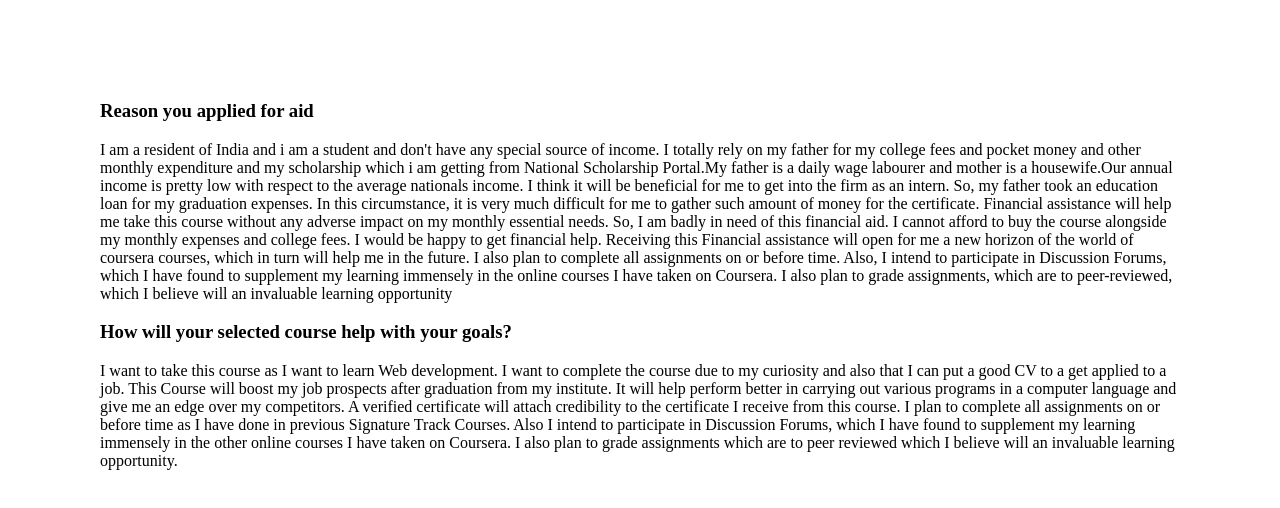
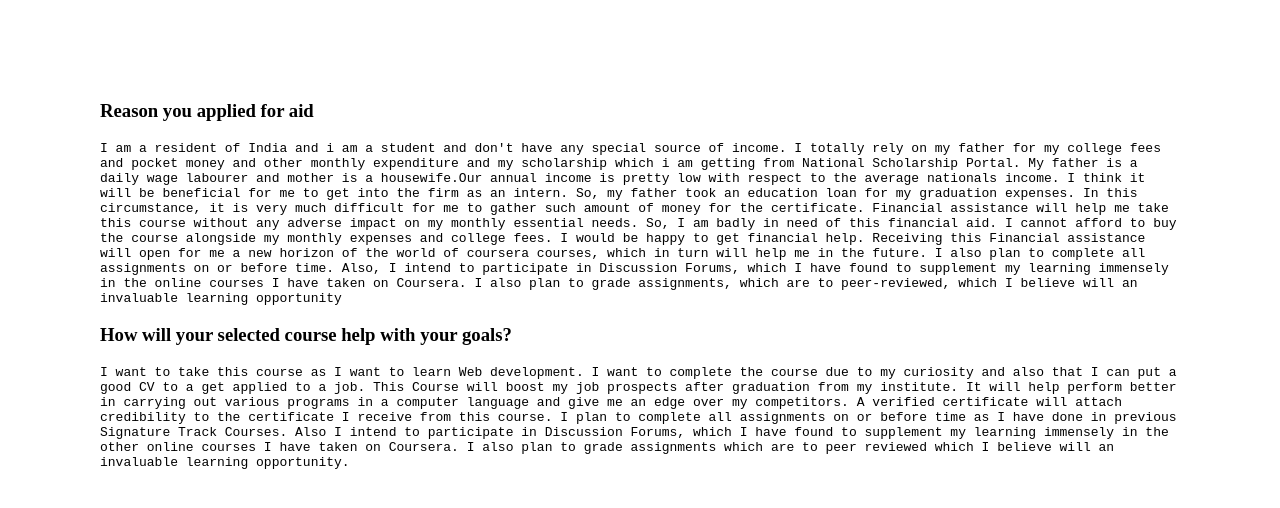
Before and after one commit to saifiBrothers/coursera-answers, a plain HTML site: page index.html in a window 1280 px wide. Drawn offline with Linux system fonts and the light colour scheme.

Commit message:
Update index.html

```diff
--- a/index.html
+++ b/index.html
@@ -10,8 +10,18 @@
 
 <body>
 	<h3 class="question">Reason you applied for aid</h3>
-	<p class="answers">I am a resident of India and i am a student and don't have any special source of income. I totally rely on my father for my college fees and pocket money and other monthly expenditure and my scholarship which i am getting from National Scholarship Portal.My father is a daily wage labourer and mother is a housewife.Our annual income is pretty low with respect to the average nationals income. I think it will be beneficial for me to get into the firm as an intern. So, my father took an education loan for my graduation expenses. In this circumstance, it is very much difficult for me to gather such amount of money for the certificate. Financial assistance will help me take this course without any adverse impact on my monthly essential needs. So, I am badly in need of this financial aid. I cannot afford to buy the course alongside my monthly expenses and college fees. I would be happy to get financial help. Receiving this Financial assistance will open for me a new horizon of the world of coursera courses, which in turn will help me in the future. I also plan to complete all assignments on or before time. Also, I intend to participate in Discussion Forums, which I have found to supplement my learning immensely in the online courses I have taken on Coursera. I also plan to grade assignments, which are to peer-reviewed, which I believe will an invaluable learning opportunity</p>
+	<code class="answers">I am a resident of India and i am a student and don't have any special source of income.
+	I totally rely on my father for my college fees and pocket money and other monthly expenditure and my scholarship which i am getting from National Scholarship Portal.
+		My father is a daily wage labourer and mother is a housewife.Our annual income is pretty low with respect to the average nationals income.
+		I think it will be beneficial for me to get into the firm as an intern.
+		So, my father took an education loan for my graduation expenses. In this circumstance, it is very much difficult for me to gather such amount of money for the certificate.
+		Financial assistance will help me take this course without any adverse impact on my monthly essential needs.
+		So, I am badly in need of this financial aid. I cannot afford to buy the course alongside my monthly expenses and college fees.
+		I would be happy to get financial help. Receiving this Financial assistance will open for me a new horizon of the world of coursera courses,
+		which in turn will help me in the future. I also plan to complete all assignments on or before time. Also, I intend to participate in Discussion Forums,
+		which I have found to supplement my learning immensely in the online courses I have taken on Coursera.
+		I also plan to grade assignments, which are to peer-reviewed, which I believe will an invaluable learning opportunity</code>
 	<h3 class="question">How will your selected course help with your goals?</h3>
-	<p> I want to take this course as I want to learn Web development. I want to complete the course due to my curiosity and also that I can put a good CV to a get applied to a job. This Course will boost my job prospects after graduation from my institute. It will help perform better in carrying out various programs in a computer language and give me an edge over my competitors. A verified certificate will attach credibility to the certificate I receive from this course. I plan to complete all assignments on or before time as I have done in previous Signature Track Courses. Also I intend to participate in Discussion Forums, which I have found to supplement my learning immensely in the other online courses I have taken on Coursera. I also plan to grade assignments which are to peer reviewed which I believe will an invaluable learning opportunity.</p>
+	<code> I want to take this course as I want to learn Web development. I want to complete the course due to my curiosity and also that I can put a good CV to a get applied to a job. This Course will boost my job prospects after graduation from my institute. It will help perform better in carrying out various programs in a computer language and give me an edge over my competitors. A verified certificate will attach credibility to the certificate I receive from this course. I plan to complete all assignments on or before time as I have done in previous Signature Track Courses. Also I intend to participate in Discussion Forums, which I have found to supplement my learning immensely in the other online courses I have taken on Coursera. I also plan to grade assignments which are to peer reviewed which I believe will an invaluable learning opportunity.</code>
 </body>
 </html>
```
